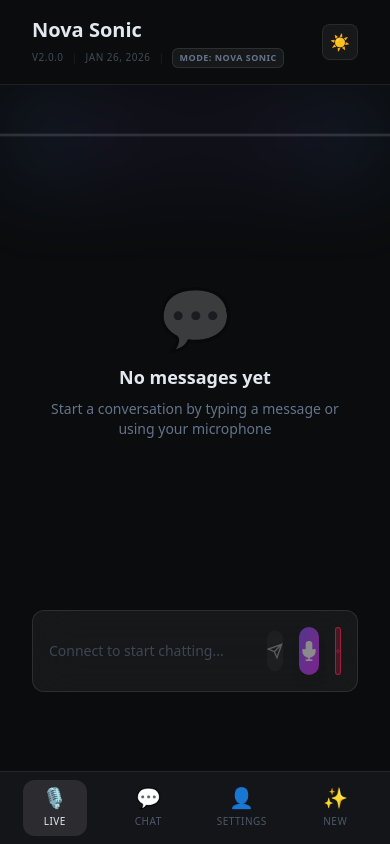
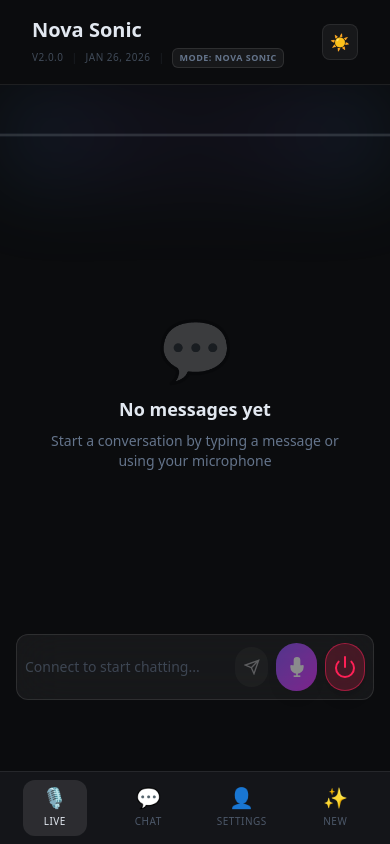
Before and after one commit to Ready2k/NovaDemos, a Next.js app in the folder frontend-v2/: page / in a window 390 px wide. Built offline with nearby package versions, Linux system fonts and the light colour scheme.

Commit message:
style: Adjust CommandBar padding, gaps, and z-index for improved responsiveness and layering.

```diff
--- a/frontend-v2/app/page.tsx
+++ b/frontend-v2/app/page.tsx
@@ -580,7 +580,7 @@ export default function Home() {
               </div>
 
               {/* Command Bar - now part of flex layout, not fixed */}
-              <div className="flex-shrink-0 pb-0 md:pb-0 mb-32 md:mb-0 z-10">
+              <div className="flex-shrink-0 pb-0 md:pb-0 mb-32 md:mb-0 z-20 relative">
                 <CommandBar
                   status={connectionStatus}
                   isDarkMode={isDarkMode}
--- a/frontend-v2/components/chat/CommandBar.tsx
+++ b/frontend-v2/components/chat/CommandBar.tsx
@@ -74,9 +74,9 @@ export default function CommandBar({ status, isDarkMode = true, onSendMessage, o
     const isDisabled = currentStatus === 'disconnected' || currentStatus === 'connecting';
 
     return (
-        <div className="px-8 py-6">
+        <div className="px-4 md:px-8 py-4 md:py-6 relative z-20">
             <div className={cn(
-                "max-w-3xl mx-auto p-4 flex items-center gap-4 rounded-xl border transition-all duration-300",
+                "max-w-3xl mx-auto p-2 md:p-4 flex items-center gap-2 md:gap-4 rounded-xl border transition-all duration-300",
                 isDarkMode
                     ? "bg-white/5 backdrop-blur-xl border-white/10"
                     : "bg-white border-gray-200 shadow-lg"
```
